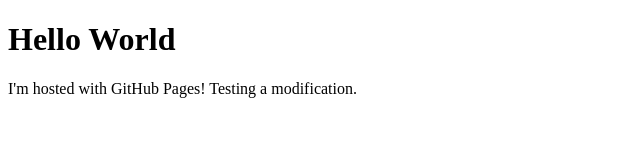
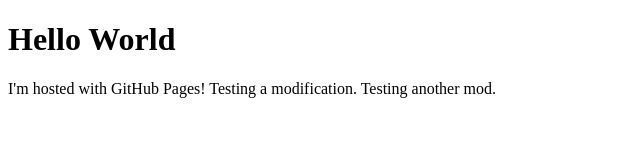
Before and after one commit to AliMSunview/test-GitHubPages, a plain HTML site: page index.html in a window 1280 px wide. Shown: the whole page, without its empty margins (0-640 px from the left). Drawn offline with Linux system fonts and the light colour scheme.

Commit message:
Update index.html
Initial commit.

```diff
--- a/index.html
+++ b/index.html
@@ -2,6 +2,6 @@
 <html>
 <body>
   <h1>Hello World</h1>
-  <p>I'm hosted with GitHub Pages! Testing a modification. </p>
+  <p>I'm hosted with GitHub Pages! Testing a modification. Testing another mod. </p>
   </body>
 </html>
```
